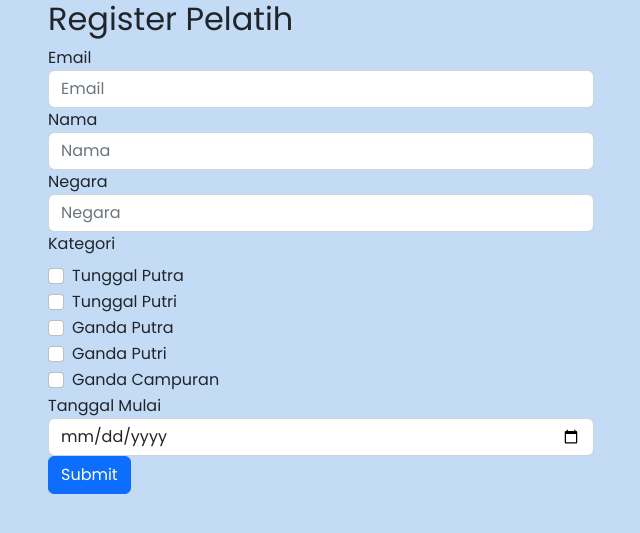
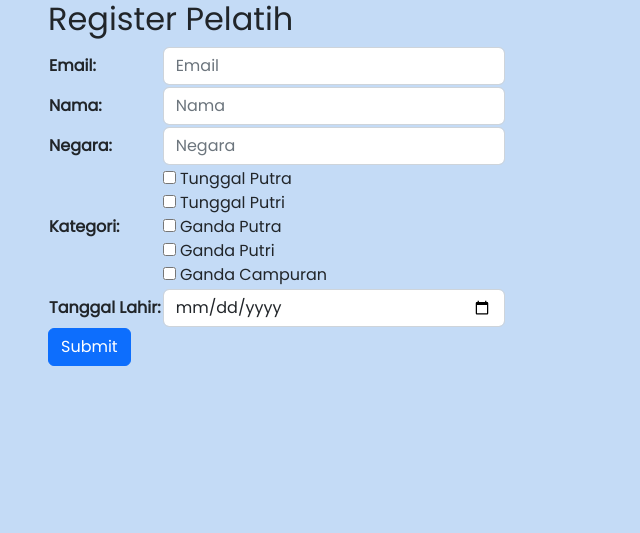
Before and after one commit to nseptio/Basdat-D9, a Django app: page /register/pelatih/ in a window 1280 px wide. Shown: the top 533 px of the page, without its empty margins (319-959 px from the left). Run offline with Django 4.2, Linux system fonts and the light colour scheme.

Commit message:
fix pelatih register

```diff
--- a/account/forms.py
+++ b/account/forms.py
@@ -77,15 +77,17 @@ class RegisterFormPelatih(forms.Form):
         attrs={'class': 'form-control', 'placeholder': 'Nama', 'oninvalid': "this.setCustomValidity('Data yang diisikan belum lengkap, silahkan lengkapi data terlebih dahulu')", 'oninput': "setCustomValidity('')"}))
     negara = forms.CharField(label='Negara', max_length=50, widget=forms.TextInput(
         attrs={'class': 'form-control', 'placeholder': 'Negara', 'oninvalid': "this.setCustomValidity('Data yang diisikan belum lengkap, silahkan lengkapi data terlebih dahulu')", 'oninput': "setCustomValidity('')"}))
-    kategori = forms.MultipleChoiceField(label='Kategori', widget=forms.CheckboxSelectMultiple(
-        attrs={'class': 'form-control', 'oninvalid': "this.setCustomValidity('Data yang diisikan belum lengkap, silahkan lengkapi data terlebih dahulu')", 'oninput': "setCustomValidity('')"}),
+    kategori = forms.TypedMultipleChoiceField(
+        label='Kategori',
+        widget=forms.CheckboxSelectMultiple(),
         choices=[
             ('Tunggal Putra', 'Tunggal Putra'),
             ('Tunggal Putri', 'Tunggal Putri'),
             ('Ganda Putra', 'Ganda Putra'),
             ('Ganda Putri', 'Ganda Putri'),
             ('Ganda Campuran', 'Ganda Campuran')
-        ]
+        ],
+        coerce=str  # Set the data type for selected values
     )
     tanggal_mulai = forms.DateField(label='Tanggal Lahir', widget=forms.DateInput({
         'class': 'form-control', 'type': 'date'}))
--- a/account/templates/register-pelatih.html
+++ b/account/templates/register-pelatih.html
@@ -18,33 +18,16 @@
   <div class="row justify-content-center">
     <div class="col-md-6">
       <h2>Register Pelatih</h2>
-      <form method="post">
+      <form method="post" action="">
         {% csrf_token %}
-        <div class="form-group">
-          <label for="{{ form.email.id_for_label }}">Email</label>
-          {{ form.email }}
-        </div>
-        <div class="form-group">
-          <label for="{{ form.nama.id_for_label }}">Nama</label>
-          {{ form.nama }}
-        </div>
-        <div class="form-group">
-          <label for="{{ form.negara.id_for_label }}">Negara</label>
-          {{ form.negara }}
-        </div>
-        <div class="form-group">
-            <label for="{{ form.kategori.id_for_label }}" class="form-label">{{ form.kategori.label }}</label>
-            {% for checkbox in form.kategori %}
-                <div class="form-check">
-                    <input class="form-check-input" type="checkbox" id="{{ checkbox.id_for_label }}" name="{{ checkbox.name }}" value="{{ checkbox.choice_value }}" {% if checkbox.checked %}checked{% endif %}>
-                    <label class="form-check-label" for="{{ checkbox.id_for_label }}">{{ checkbox.choice_label }}</label>
-                </div>
-            {% endfor %}
-        </div>
-        <div class="form-group">
-            <label for="{{ form.tanggal_mulai.id_for_label }}">Tanggal Mulai</label>
-            {{ form.tanggal_mulai }}
-        </div>
+        <table class="border-separate border-spacing-2">
+          {% for field in form %}
+          <tr>
+            <th>{{field.label_tag}}</th>
+            <td>{{ field.errors }} {{ field }}</td>
+          </tr>
+          {% endfor %}
+        </table>
         <button type="submit" class="btn btn-primary">Submit</button>
       </form>
     </div>
--- a/account/views.py
+++ b/account/views.py
@@ -214,10 +214,11 @@ def register_atlet(request):
 
 def register_pelatih(request):
     if request.method == "POST" or "post" and not request.method == "GET":
+        form = RegisterFormPelatih(request.POST or None)
         nama = request.POST.get("nama")
         email = request.POST.get("email")
         negara = request.POST.get("negara")
-        kategori = request.POST.get("kategori")
+        kategori = request.POST.getlist("kategori")
         tanggal_mulai = request.POST.get("tanggal_mulai")
 
         # check email is valid or not
@@ -234,13 +235,13 @@ def register_pelatih(request):
             return render(request, "register-pelatih.html", context)
 
         # if data is not complete
-        # if not email or not negara or not nama or not kategori:
-        #     form = RegisterFormPelatih(request.POST or None)
-        #     context = {
-        #         "form": form,
-        #         "message": "Data yang diisikan belum lengkap, silahkan lengkapi data terlebih dahulu",
-        #     }
-        #     return render(request, "register-pelatih.html", context)
+        if not email or not negara or not nama or not kategori or not tanggal_mulai:
+            form = RegisterFormPelatih(request.POST or None)
+            context = {
+                "form": form,
+                "message": "Data yang diisikan belum lengkap, silahkan lengkapi data terlebih dahulu",
+            }
+            return render(request, "register-pelatih.html", context)
 
         # check email is already registered or not
         cursor.execute(f"SELECT * FROM MEMBER WHERE email = '{email}'")
@@ -290,7 +291,7 @@ def register_pelatih(request):
             connection.commit()
 
             # set cookie and redirect to dashboard
-            response = HttpResponseRedirect(reverse("account:register")) #TODO: change to dashboard
+            response = HttpResponseRedirect(reverse("account:register_pelatih")) #TODO: change to dashboard
             response.set_cookie("role", "pelatih")
             response.set_cookie("email", email)
             return response
```
